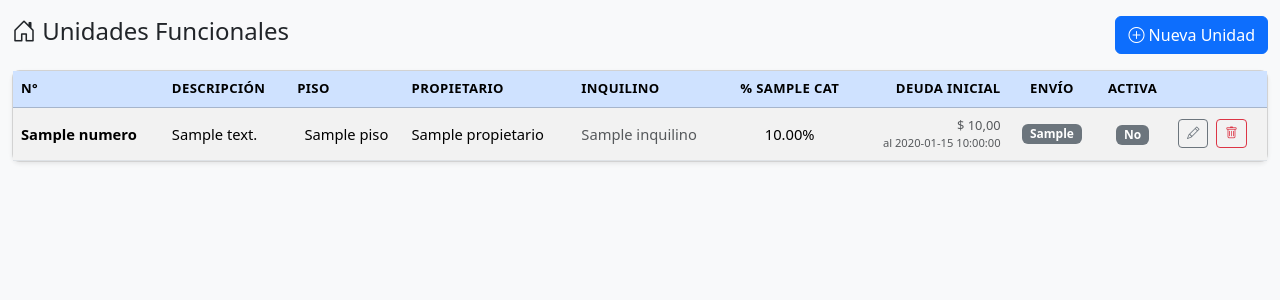
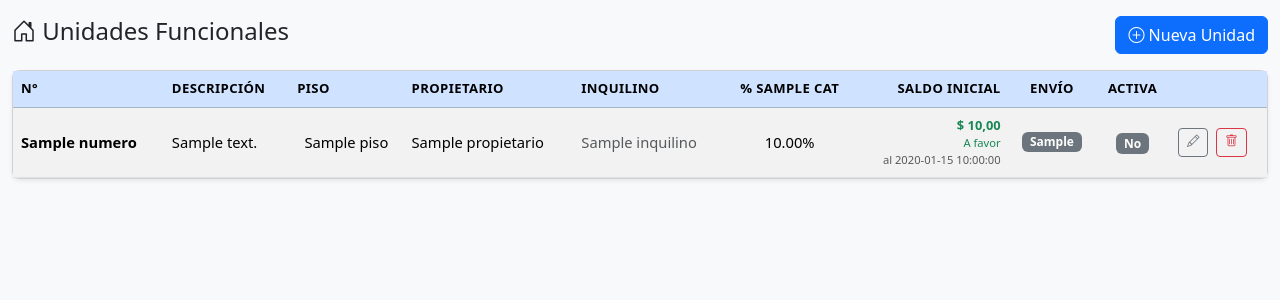
Before and after one commit to ncmartin77/consorcio, a Python web app: template templates/unidades.html in a window 1280 px wide. Shown: the part 58-358 px from the top of the page. Run offline with Jinja, Linux system fonts and the light colour scheme; the template is opened without the code that fills it: most values are stand-ins (such as "Sample title", 1, 10 or a date in 2020); grey boxes marked "Sample" are stand-in pictures.

Commit message:
Renombrar Deuda Inicial → Saldo Inicial; negativos=deuda, positivos=a favor
- apertura.html: card header y columna renombrados; quita min=0 en inputs
- unidades.html: encabezado, label modal y visualización actualizados;
  valores negativos en rojo (Deuda), positivos en verde (A favor); quita min=0
- version.txt: 4.3-0211

Co-Authored-By: Claude Sonnet 4.6 <noreply@anthropic.com>

```diff
--- a/templates/unidades.html
+++ b/templates/unidades.html
@@ -26,7 +26,7 @@
             {% for cat in categorias %}
             <th class="text-center">% {{ cat.nombre }}</th>
             {% endfor %}
-            <th class="text-end">Deuda Inicial</th>
+            <th class="text-end">Saldo Inicial</th>
             <th class="text-center">Envío</th>
             <th class="text-center">Activa</th>
             <th></th>
@@ -45,9 +45,16 @@
               {{ "%.2f"|format(u.get('pct_' + cat.nombre, 0)|float) }}%
             </td>
             {% endfor %}
-            <td class="text-end text-muted small">
-              {% if u.get('deuda_inicial') and u.get('deuda_inicial')|float > 0 %}
-                $ {{ "%.2f"|format(u.get('deuda_inicial')|float)|replace(".",",") }}
+            <td class="text-end small">
+              {% set si = u.get('deuda_inicial')|float %}
+              {% if si != 0 %}
+                {% if si < 0 %}
+                  <span class="text-danger fw-semibold">$ {{ "%.2f"|format(si)|replace(".",",") }}</span>
+                  <div class="text-danger" style="font-size:0.7rem">Deuda</div>
+                {% else %}
+                  <span class="text-success fw-semibold">$ {{ "%.2f"|format(si)|replace(".",",") }}</span>
+                  <div class="text-success" style="font-size:0.7rem">A favor</div>
+                {% endif %}
                 {% if u.get('deuda_inicial_fecha') %}
                   <div class="text-muted" style="font-size:0.7rem">al {{ u.deuda_inicial_fecha }}</div>
                 {% endif %}
@@ -126,10 +133,10 @@
                      placeholder="Ej: PB, 1, 2, Cochera">
             </div>
             <div class="col-md-4">
-              <label class="form-label fw-semibold">Deuda Inicial $</label>
+              <label class="form-label fw-semibold">Saldo Inicial $</label>
               <input type="number" class="form-control" id="form_deuda_inicial" name="deuda_inicial"
-                     step="0.01" min="0" value="0"
-                     title="Deuda que ya tenía la unidad al comenzar a usar la app">
+                     step="0.01" value="0"
+                     title="Negativo = deuda, positivo = saldo a favor al comenzar a usar la app">
             </div>
             <div class="col-md-4">
               <label class="form-label fw-semibold">Al período</label>
--- a/version.txt
+++ b/version.txt
@@ -1 +1 @@
-4.2-2210
+4.3-0211
```
Also changed, not shown: templates/apertura.html (+4 -4 lines).
